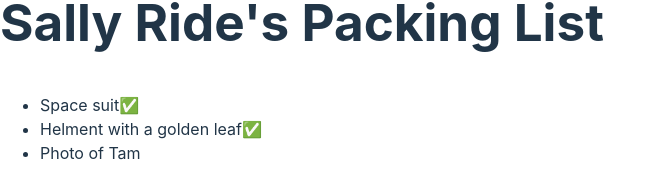
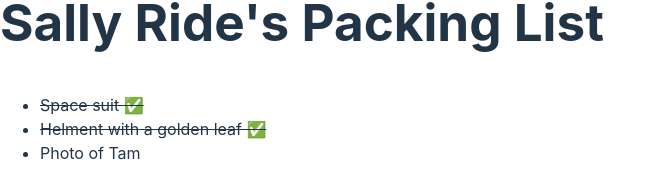
Before and after one commit to 4bdullah7eeshan/my-first-react-app, a React (Vite) app: page / in a window 1280 px wide. Shown: the part 334-525 px from the top of the page, without its empty margins (0-664 px from the left). Built offline with nearby package versions, Linux system fonts and the light colour scheme.

Commit message:
feat: add strikes on packed items

```diff
--- a/src/react.dev/conditional-rendering/PackingList.jsx
+++ b/src/react.dev/conditional-rendering/PackingList.jsx
@@ -1,7 +1,13 @@
 function Item({ name, isPacked }) {
     return (
         <li className="item">
-          {isPacked ? name + '✅' : name}
+            {isPacked ? (
+                <del>
+                    {name + ' ✅'}
+                </del>
+            ) : (
+                name
+            )}
         </li>
     );
 }
```
